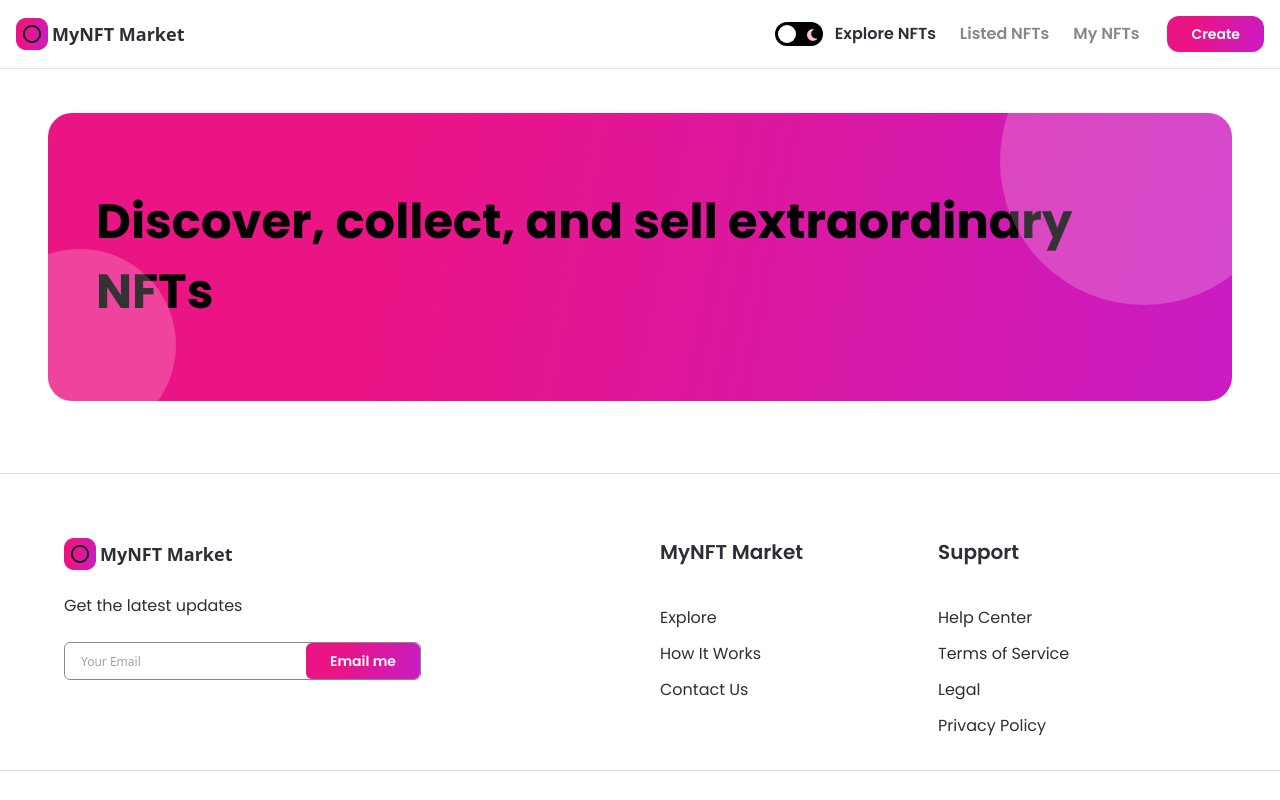
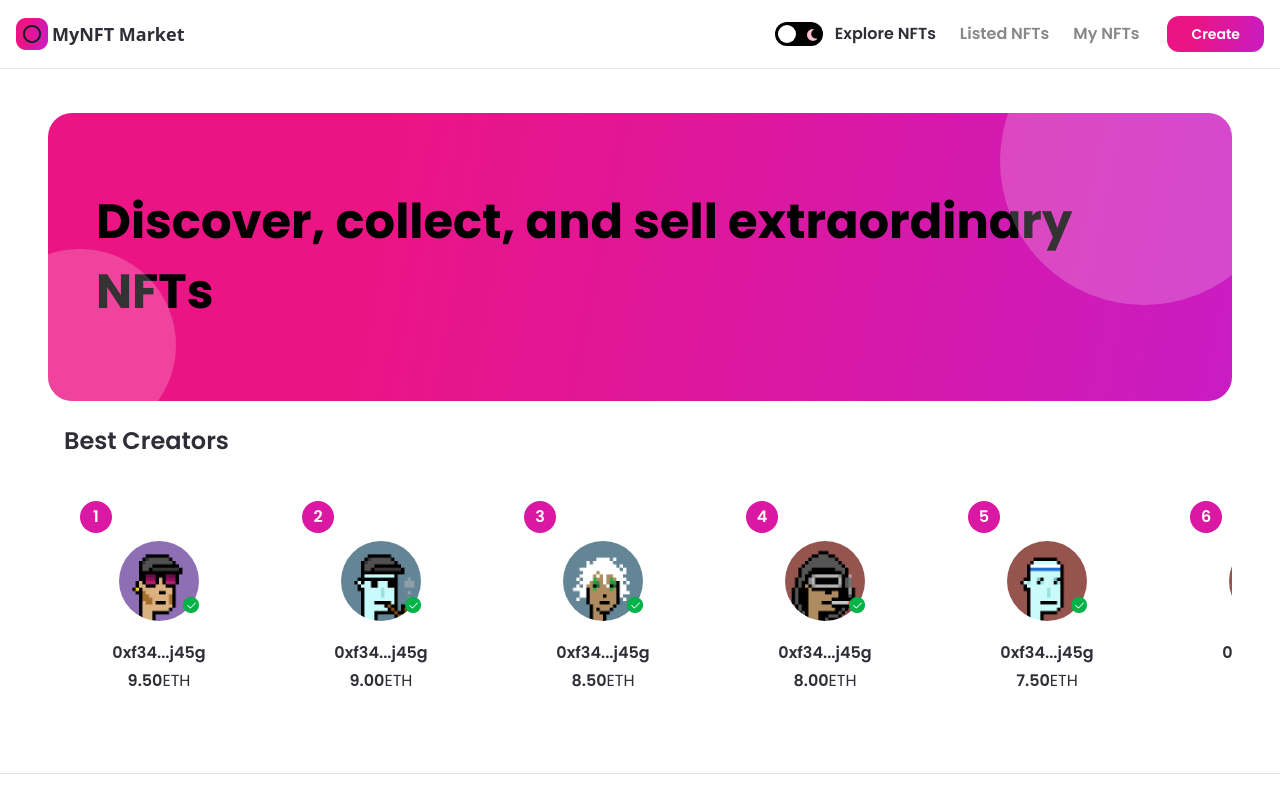
Before and after one commit to Masud28-tech/MyNFT-Marketplace, a Next.js app: page / in a window 1280 px wide. Shown: the top 800 px of the page. Built offline with nearby package versions, Linux system fonts and the light colour scheme.

Commit message:
Commit 5: Create base-creator section below banner including creator-cards, and arrow btns for scrolling fuctions.

```diff
--- a/components/Banner.jsx
+++ b/components/Banner.jsx
@@ -1,4 +1,3 @@
-import React from 'react';
 
 const Banner = ({ bannerTitle, parentStyles, childStyles }) => (
   <div className={`${parentStyles} relative w-full flex items-center overflow-hidden nft-gradient`}>
--- /dev/null
+++ b/components/CreatorCard.jsx
@@ -0,0 +1,47 @@
+import React from 'react';
+import Image from 'next/image';
+
+import images from '../assets';
+
+const CreatorCard = ({ rank, creatorImage, creatorName, creatorEths }) => (
+
+  <div className="min-w-190 minlg:min-w-240 dark:border-nft-black-1 dark:bg-nft-black-3 border-nft-gray-1 rounded-3xl flex flex-col p-4 m-4">
+    <div className="w-8 h-8 minlg:w-10 minlg:h-10 bg-nft-red-violet flexCenter rounded-full">
+      <p className="font-poppins text-white font-semibold text-base minlg:text-lg">
+        {rank}
+      </p>
+    </div>
+
+    <div className="my-2 flex justify-center">
+      <div className="relative w-20 h-20 minlg:w-28">
+        <Image
+          src={creatorImage}
+          layout="fill"
+          objectFit="cover"
+          alt="creatorImage"
+          className="rounded-full"
+        />
+        <div className="absolute w-4 h-4 minlg:w-7 minlg:h-7 bottom-2 -right-0">
+          <Image
+            src={images.tick}
+            layout="fill"
+            objectFit="contain"
+            alt="green-tick"
+          />
+        </div>
+      </div>
+    </div>
+
+    <div className="mt-3 minlg:mt-7 text-center textCenter fixed-col">
+      <p className="font-poppins dark:text-white text-nft-black-1 font-semibold text-base">
+        {creatorName}
+      </p>
+      <p className="mt-1 font-poppins dark:text-white text-nft-black-1 font-semibold text-base">
+        {creatorEths.toFixed(2)}
+        <span className="font-normal">ETH</span>
+      </p>
+    </div>
+  </div>
+);
+
+export default CreatorCard;
--- a/components/index.js
+++ b/components/index.js
@@ -2,5 +2,6 @@
 import Footer from './Footer';
 import Button from './Button';
 import Banner from './Banner';
+import CreatorCard from './CreatorCard';
 
-export { Navbar, Footer, Button, Banner };
+export { Navbar, Footer, Button, Banner, CreatorCard };
--- a/pages/index.js
+++ b/pages/index.js
@@ -1,16 +1,102 @@
-import { Banner } from '../components';
+import { useRef, useState, useEffect } from 'react';
+import Image from 'next/image';
+import { useTheme } from 'next-themes';
 
-const Home = () => (
-  // BANNER DESCRIBING TAGLINE
+import { Banner, CreatorCard } from '../components';
+import images from '../assets';
+
+const Home = () => {
+  const { theme } = useTheme();
+  const parentRef = useRef(null);
+  const scrollRef = useRef(null);
+  const [showScrollBtns, setShowScrollBtns] = useState(false);
+
+  // UTILITY FUNCTIONS FOR: BEST-CREATOR SCROLLCARDS
+  const handleScroll = (direction) => {
+    const { current } = scrollRef;
+    const scrollAmount = window.innerWidth > 1800 ? 270 : 210;
+
+    if (direction === 'left') {
+      current.scrollLeft -= scrollAmount;
+    } else {
+      current.scrollLeft += scrollAmount;
+    }
+  };
+
+  const isScrollable = () => {
+    const { current } = scrollRef;
+    const { current: parent } = parentRef;
+
+    if (current?.scrollWidth >= parent?.offsetWidth) {
+      setShowScrollBtns(true);
+    } else {
+      setShowScrollBtns(false);
+    }
+  };
+
+  useEffect(() => {
+    isScrollable();
+
+    window.addEventListener('resize', isScrollable);
+    return () => window.removeEventListener('resize', isScrollable);
+  }, []);
+  // END:UTILITY FUNCTIONS FOR: BEST-CREATOR SCROLLCARDS
+
+  return (
     <div className="flex justify-center sm:px-4 p-12">
       <div className="w-full minmd:w-4/5">
+
+        {/*  BANNER DESCRIBING TAGLINE */}
         <Banner
           bannerTitle="Discover, collect, and sell extraordinary NFTs"
           parentStyles="justify-start mb-6 h-72 sm:h-60 p-12 xs:p-4 xs:h-44 rounded-3xl"
           childStyles="md:text-4xl sm:text-2xl xs:text-xl text-left"
         />
+
+        {/* BEST-CREATORS SCROLLABLE LIST/CARDS (SCROLLBAR OF CREATOR CARDS)  */}
+        <div>
+          <h1 className="font-poppins dark:text-white text-nft-black-1 text-2xl minlg:text-4xl font-semibold ml-4 xs:ml-0">
+            Best Creators
+          </h1>
+          <div className="relative flex-1 max-w-full flex mt-3" ref={parentRef}>
+            <div className="flex flex-row w-max overflow-x-scroll no-scrollbar select-none" ref={scrollRef}>
+              {[1, 2, 3, 4, 5, 6, 7, 8, 9].map((i) => (
+                <CreatorCard
+                  key={`creator-${i}`}
+                  rank={i}
+                  creatorImage={images[`creator${i}`]}
+                  creatorName="0xf34...j45g"
+                  creatorEths={10 - i * 0.5}
+                />
+              ))}
+              {showScrollBtns && (
+                <>
+                  <div className="absolute w-8 h-8 minlg:h-12 minlg:w-12 cursor-pointer left-0 top-45" onClick={() => handleScroll('left')}>
+                    <Image
+                      src={images.left}
+                      objectFit="contain"
+                      layout="fill"
+                      alt="left-arrow"
+                      className={theme === 'light' && 'filter invert'}
+                    />
+                  </div>
+                  <div className="absolute w-8 h-8 minlg:h-12 minlg:w-12 cursor-pointer right-0 top-45" onClick={() => handleScroll('right')}>
+                    <Image
+                      src={images.right}
+                      objectFit="contain"
+                      layout="fill"
+                      alt="right-arrow"
+                      className={theme === 'light' && 'filter invert'}
+                    />
+                  </div>
+                </>
+              )}
+            </div>
+          </div>
+        </div>
       </div>
     </div>
   );
+};
 
 export default Home;
```
Also changed, not shown: utils/makeId.js (added, +8 -0 lines). Lines whose indentation alone changed are shown as unchanged.
